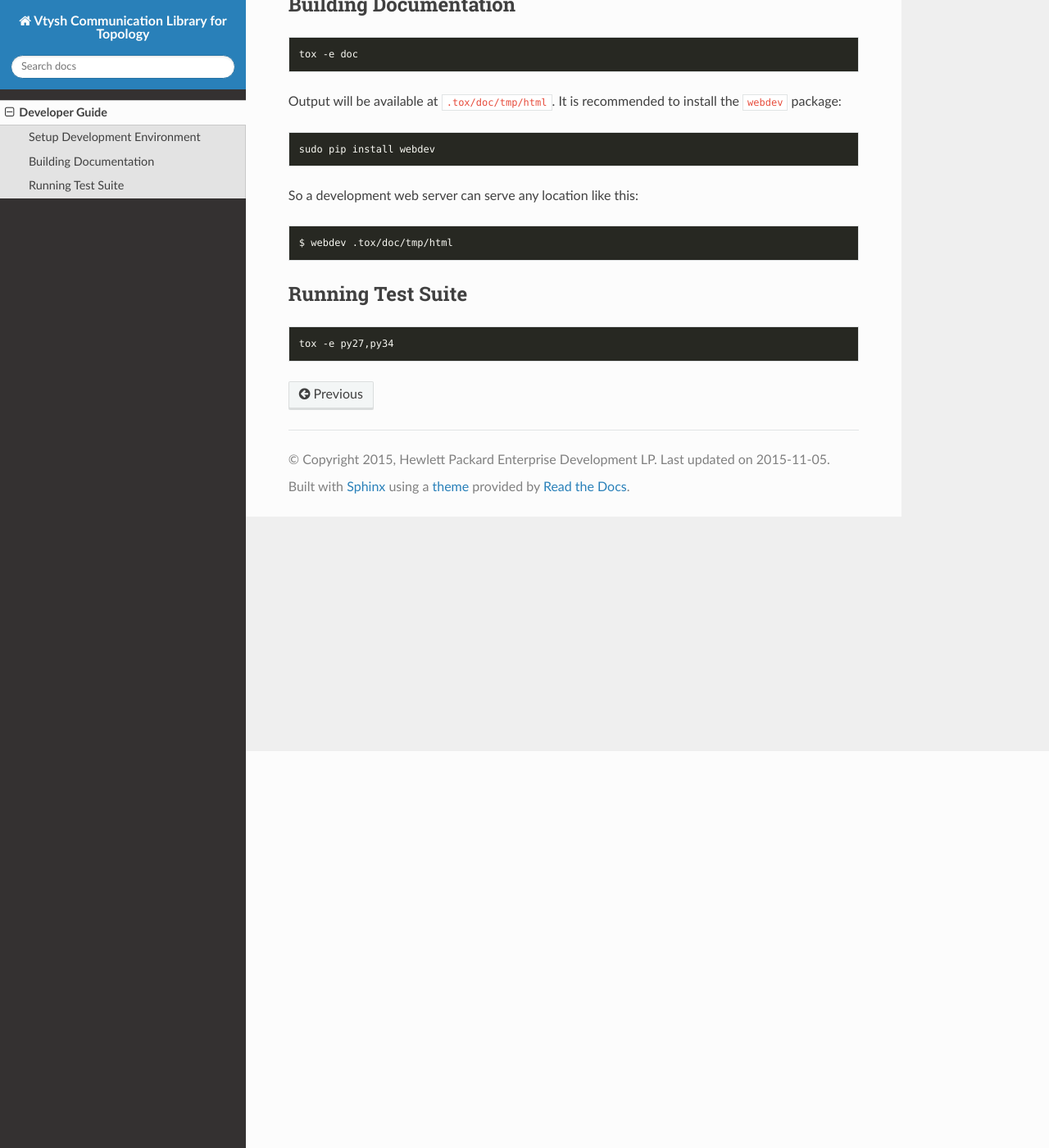
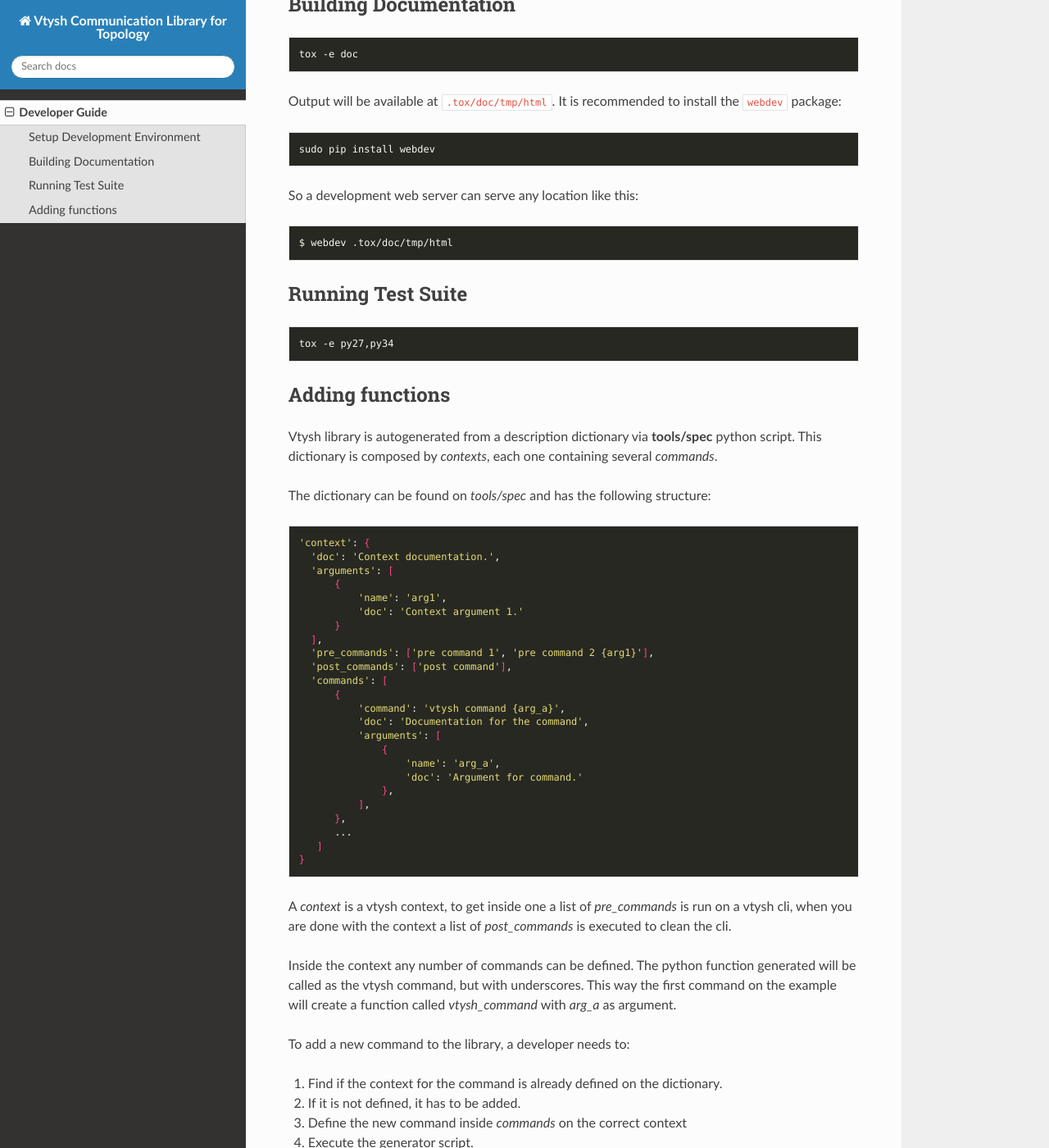
Before and after one commit to carlos-jenkins/ops-topology-lib-vtysh, a Sphinx documentation site: the page built from doc/developer.rst, in a window 1280 px wide and 1400 px high, scrolled down 484 px. Shown: the whole window at 82% size. Built offline with Sphinx 7.4.7 and the Read the Docs theme 2.0.0, drawn with Linux system fonts in a browser that asks for light colours; pages that are not in the unit, such as notebooks, are missing from menus; the version number could not be read and is left out; some of the changed text lies outside the part shown.

Commit message:
new: dev: Document function generator

```diff
--- a/doc/developer.rst
+++ b/doc/developer.rst
@@ -53,3 +53,66 @@ Running Test Suite
 ::
 
    tox -e py27,py34
+
+
+Adding functions
+================
+
+Vtysh library is autogenerated from a description dictionary via **tools/spec**
+python script. This dictionary is composed by *contexts*, each one containing
+several *commands*.
+
+The dictionary can be found on *tools/spec* and has the following structure:
+
+::
+
+      'context': {
+        'doc': 'Context documentation.',
+        'arguments': [
+            {
+                'name': 'arg1',
+                'doc': 'Context argument 1.'
+            }
+        ],
+        'pre_commands': ['pre command 1', 'pre command 2 {arg1}'],
+        'post_commands': ['post command'],
+        'commands': [
+            {
+                'command': 'vtysh command {arg_a}',
+                'doc': 'Documentation for the command',
+                'arguments': [
+                    {
+                        'name': 'arg_a',
+                        'doc': 'Argument for command.'
+                    },
+                ],
+            },
+            ...
+         ]
+      }
+
+A *context* is a vtysh context, to get inside one a list of *pre_commands* is
+run on a vtysh cli, when you are done with the context a list of
+*post_commands* is executed to clean the cli.
+
+Inside the context any number of commands can be defined. The python function
+generated will be called as the vtysh command, but with underscores. This way
+the first command on the example will create a function called *vtysh_command*
+with *arg_a* as argument.
+
+To add a new command to the library, a developer needs to:
+
+1. Find if the context for the command is already defined on the dictionary.
+2. If it is not defined, it has to be added.
+3. Define the new command inside *commands* on the correct context
+4. Execute the generator script.
+
+
+If the vtysh command has output (by example any *show* command), a parser
+function has to be defined in **parser.py**. The name of this function must be
+"parse_<name_of_the_function>". For example, if a command is "show house" a
+python function called "show_house" will be autogenerated and the developer
+must manually define a function named "parse_show_house" on parser.py with a
+description on how to parse the result of the vtysh command.
+
+Usage is described on :class:`topology_lib_vtysh.library.ContextManager`
```
